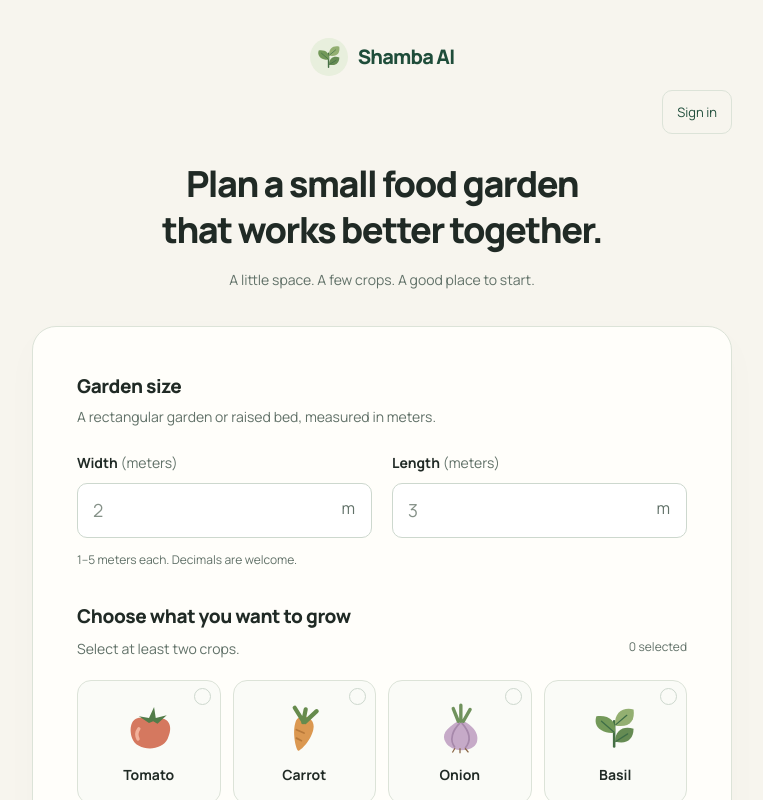
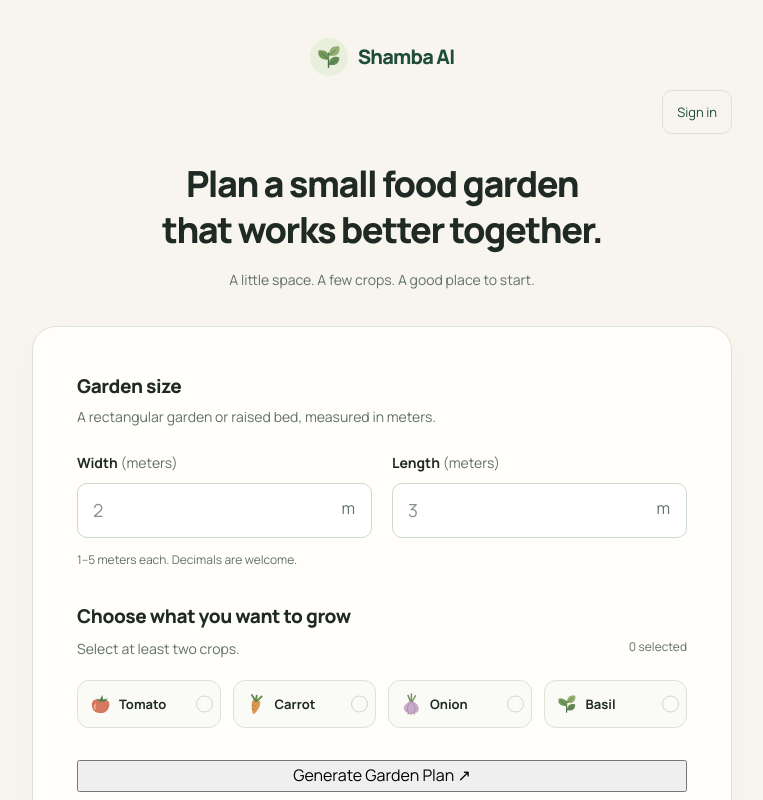
Before and after one commit to kajugadaniels/shamba-ai, a Next.js app: page / in a window 1280 px wide. Shown: the top 800 px of the page, without its empty margins (258-1021 px from the left). Built offline with nearby package versions, Linux system fonts and the light colour scheme; no server answers.

Commit message:
style(planning): standardize crop selectors and generate sizing

```diff
--- a/src/components/GardenForm.module.css
+++ b/src/components/GardenForm.module.css
@@ -15,18 +15,14 @@
 .cropHint { display: flex; justify-content: space-between; align-items: center; gap: 12px; margin: 2px 0 20px; }
 .cropHint > span { font-size: 12px; color: var(--muted); }
 .crops { display: grid; grid-template-columns: repeat(4, 1fr); gap: 12px; }
-.crop { position: relative; border: 1px solid var(--border); border-radius: 14px; background: #fafbf7; padding: 20px 8px 16px; display: flex; flex-direction: column; gap: 9px; align-items: center; color: var(--text); font-size: 14px; font-weight: 650; transition: border-color .15s, background .15s, transform .15s; }
-.crop svg { width: 54px; height: 54px; }
+.crop { position: relative; height: var(--button-height); min-height: var(--button-height); border: 1px solid var(--border); border-radius: var(--button-radius); background: #fafbf7; padding: 0 28px 0 10px; display: flex; gap: 7px; align-items: center; justify-content: flex-start; color: var(--text); font-size: 13px; font-weight: 650; transition: border-color .15s, background .15s, transform .15s; }
+.crop svg { width: 24px; height: 24px; flex-shrink: 0; }
 .crop:hover:not(:disabled) { border-color: var(--leaf); background: #f1f5e9; }
 .crop:active:not(:disabled) { transform: scale(.98); }
 .selected { background: #eef5e5; border-color: #78965e; box-shadow: inset 0 0 0 1px #78965e; }
-.check { position: absolute; right: 9px; top: 7px; width: 17px; height: 17px; display: grid; place-items: center; border-radius: 50%; border: 1px solid #cdd8ce; color: #fff; font-size: 11px; }
+.check { position: absolute; right: 7px; top: 50%; transform: translateY(-50%); width: 17px; height: 17px; display: grid; place-items: center; border-radius: 50%; border: 1px solid #cdd8ce; color: #fff; font-size: 11px; }
 .selected .check { background: var(--forest); border-color: var(--forest); }
-.generate { display: flex; gap: 10px; justify-content: center; align-items: center; width: 100%; min-height: 56px; background: var(--forest); color: #fff; border: 0; border-radius: 12px; font-weight: 650; font-size: 15px; transition: background .15s, transform .15s; }
-.generate:hover:not(:disabled) { background: #153d2c; }
-.generate:active:not(:disabled) { transform: translateY(1px); }
-.generate:disabled { opacity: .8; }
-.generate > span:last-child { margin-left: 6px; font-size: 21px; }
+.generate { width: 100%; }
 .bottomNote { text-align: center; color: var(--muted); font-size: 12px; margin-top: 13px; }
 .error { color: var(--error); font-size: 13px; margin-top: 9px; }
 @media (max-width: 540px) { .crops { grid-template-columns: 1fr 1fr; } .section { margin-bottom: 26px; } }
```
